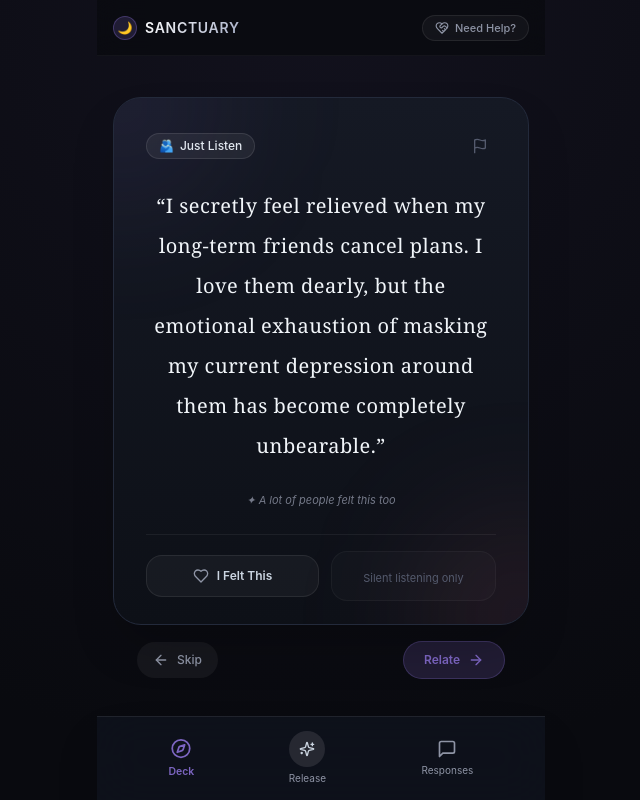
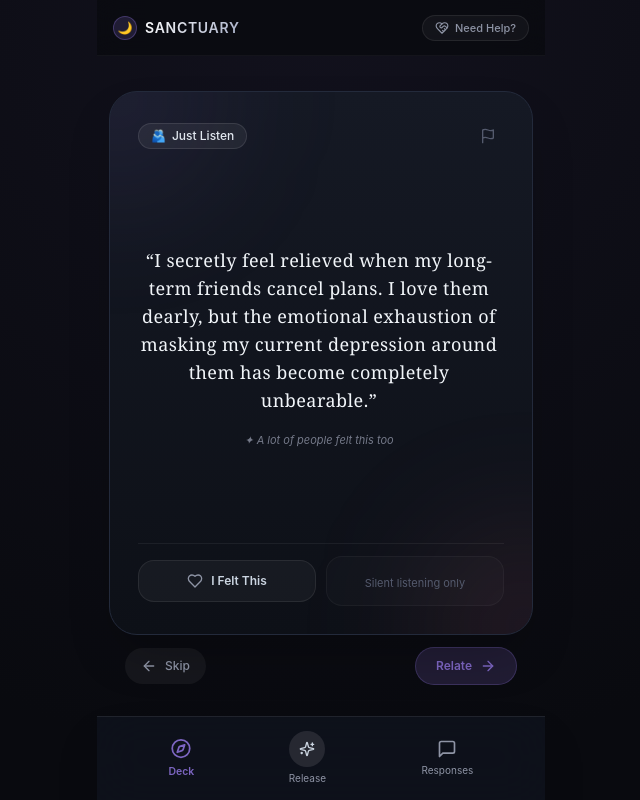
Before and after one commit to krrishvimal/secRid, a Next.js app: page / in a window 1280 px wide. Shown: the whole page, without its empty margins (319-959 px from the left). Built offline with nearby package versions, Linux system fonts and the light colour scheme; no server answers; the database is empty.

Commit message:
fix: Add adaptive typography scaling and anchor footer buttons for long confessions

```diff
--- a/components/deck/SecretCard.tsx
+++ b/components/deck/SecretCard.tsx
@@ -20,14 +20,23 @@ export function SecretCard({
   const intentConfig = INTENT_CONFIGS[secret.intent];
   const qualitativeTier = getQualitativeTier(secret.rawFeltCount);
 
+  // Dynamic typography sizing based on confession length
+  const charLength = secret.content.length;
+  let fontClasses = "text-lg sm:text-xl leading-relaxed sm:leading-loose";
+  if (charLength > 400) {
+    fontClasses = "text-sm sm:text-base leading-relaxed";
+  } else if (charLength > 180) {
+    fontClasses = "text-base sm:text-lg leading-relaxed";
+  }
+
   return (
-    <div className="w-full h-full max-h-[72vh] flex flex-col justify-between p-6 sm:p-8 rounded-[28px] bg-gradient-to-b from-[#151924] to-[#0D1017] border border-[#232A3B] shadow-2xl relative overflow-hidden select-none">
+    <div className="w-full h-full flex flex-col justify-between p-5 sm:p-7 rounded-[28px] bg-gradient-to-b from-[#151924] to-[#0D1017] border border-[#232A3B] shadow-2xl relative overflow-hidden select-none">
       {/* Subtle Ambient Radial Glow */}
       <div className="absolute -top-24 -left-24 w-52 h-52 bg-sanctuary-accent/10 rounded-full blur-3xl pointer-events-none" />
       <div className="absolute -bottom-24 -right-24 w-52 h-52 bg-sanctuary-rose/10 rounded-full blur-3xl pointer-events-none" />
 
-      {/* Card Header: Intent Pill & Report */}
-      <div className="flex items-center justify-between z-10">
+      {/* Card Header: Intent Pill & Report (Always Pinned at Top) */}
+      <div className="flex items-center justify-between z-10 shrink-0 pb-2">
         <div className="inline-flex items-center gap-1.5 px-3 py-1 rounded-full bg-white/[0.06] border border-white/10 text-xs font-medium text-slate-200">
           <span>{intentConfig.emoji}</span>
           <span>{intentConfig.label}</span>
@@ -45,29 +54,31 @@ export function SecretCard({
         </button>
       </div>
 
-      {/* Hero Secret Text (Centered & Weighted) */}
-      <div className="my-auto py-6 z-10 flex flex-col justify-center">
-        <p className="text-lg sm:text-xl text-slate-100 font-serif leading-relaxed sm:leading-loose text-center font-normal tracking-wide">
+      {/* Hero Secret Text: Scrollable for Long Confessions */}
+      <div className="flex-1 min-h-0 my-auto py-2 z-10 flex flex-col justify-center overflow-y-auto pr-1">
+        <p
+          className={`${fontClasses} text-slate-100 font-serif text-center font-normal tracking-wide`}
+        >
           &ldquo;{secret.content}&rdquo;
         </p>
 
         {/* Qualitative Resonance Soft Indicator */}
-        <div className="mt-5 text-center">
+        <div className="mt-3 text-center shrink-0">
           <span className="text-[11px] text-sanctuary-textMuted/80 italic">
             ✦ {qualitativeTier}
           </span>
         </div>
       </div>
 
-      {/* Card Footer Interaction Actions */}
-      <div className="pt-4 border-t border-white/[0.06] flex items-center justify-between gap-3 z-10">
+      {/* Card Footer Interaction Actions (Always Pinned at Bottom & Visible) */}
+      <div className="pt-3 border-t border-white/[0.06] flex items-center justify-between gap-2.5 z-10 shrink-0 mt-2">
         {/* Relate / "I Felt This" Button */}
         <button
           onClick={(e) => {
             e.stopPropagation();
             onToggleFeltThis(secret.id);
           }}
-          className={`flex-1 py-3 px-4 rounded-2xl flex items-center justify-center gap-2 text-xs font-semibold transition-all ${
+          className={`flex-1 py-3 px-3 rounded-2xl flex items-center justify-center gap-2 text-xs font-semibold transition-all ${
             secret.hasUserFelt
               ? "bg-rose-500/20 text-rose-300 border border-rose-500/40 shadow-lg shadow-rose-500/10"
               : "bg-white/[0.04] hover:bg-white/[0.08] text-slate-300 border border-white/[0.08]"
@@ -88,7 +99,7 @@ export function SecretCard({
               e.stopPropagation();
               onOpenLetterModal(secret);
             }}
-            className="flex-1 py-3 px-4 rounded-2xl bg-sanctuary-accent/20 hover:bg-sanctuary-accent/30 text-sanctuary-accent border border-sanctuary-accent/40 flex items-center justify-center gap-2 text-xs font-semibold transition-all shadow-lg shadow-sanctuary-accent/10"
+            className="flex-1 py-3 px-3 rounded-2xl bg-sanctuary-accent/20 hover:bg-sanctuary-accent/30 text-sanctuary-accent border border-sanctuary-accent/40 flex items-center justify-center gap-2 text-xs font-semibold transition-all shadow-lg shadow-sanctuary-accent/10"
           >
             <MessageSquare className="w-4 h-4" />
             <span>Leave a Letter</span>
--- a/components/deck/SecretDeck.tsx
+++ b/components/deck/SecretDeck.tsx
@@ -1,8 +1,8 @@
 "use client";
 
 import React, { useState } from "react";
-import { motion, AnimatePresence, useMotionValue, useTransform } from "framer-motion";
-import { ArrowLeft, ArrowRight, RotateCcw, Sparkles, Heart } from "lucide-react";
+import { motion, AnimatePresence } from "framer-motion";
+import { ArrowLeft, ArrowRight, RotateCcw, Sparkles } from "lucide-react";
 import { Secret } from "@/types";
 import { SecretCard } from "./SecretCard";
 
@@ -52,7 +52,7 @@ export function SecretDeck({
   // If all cards swiped
   if (!currentSecret || currentIndex >= activeSecrets.length) {
     return (
-      <div className="w-full max-w-sm mx-auto h-[68vh] flex flex-col items-center justify-center p-8 text-center bg-sanctuary-card border border-sanctuary-cardBorder rounded-[28px] shadow-2xl space-y-5 animate-fade-in">
+      <div className="w-full max-w-sm mx-auto h-[68vh] min-h-[460px] max-h-[620px] flex flex-col items-center justify-center p-8 text-center bg-sanctuary-card border border-sanctuary-cardBorder rounded-[28px] shadow-2xl space-y-5 animate-fade-in">
         <div className="w-14 h-14 rounded-full bg-sanctuary-accent/20 text-sanctuary-accent flex items-center justify-center">
           <Sparkles className="w-7 h-7" />
         </div>
@@ -82,9 +82,9 @@ export function SecretDeck({
   }
 
   return (
-    <div className="w-full max-w-sm sm:max-w-md mx-auto flex flex-col items-center justify-center px-4 py-2">
-      {/* Swipeable Card Stack Container */}
-      <div className="w-full h-[66vh] relative">
+    <div className="w-full max-w-sm sm:max-w-md mx-auto flex flex-col items-center justify-center px-3 py-1">
+      {/* Swipeable Card Stack Container with Flexible Responsive Dimensions */}
+      <div className="w-full h-[68vh] min-h-[480px] max-h-[620px] relative">
         <AnimatePresence mode="wait">
           <motion.div
             key={currentSecret.id}
@@ -120,7 +120,7 @@ export function SecretDeck({
       </div>
 
       {/* Accessible Deck Controls */}
-      <div className="w-full mt-4 flex items-center justify-between px-6">
+      <div className="w-full mt-3 flex items-center justify-between px-4">
         {/* Skip (Left) */}
         <button
           onClick={() => handleNext("left")}
```
